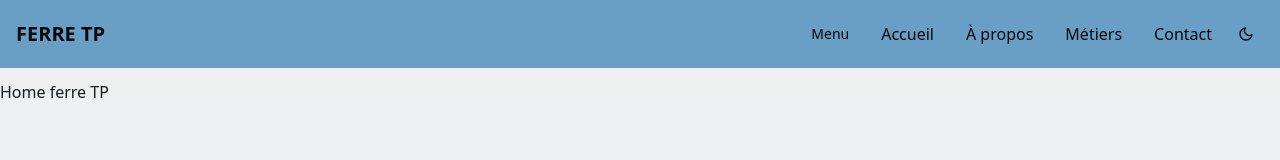
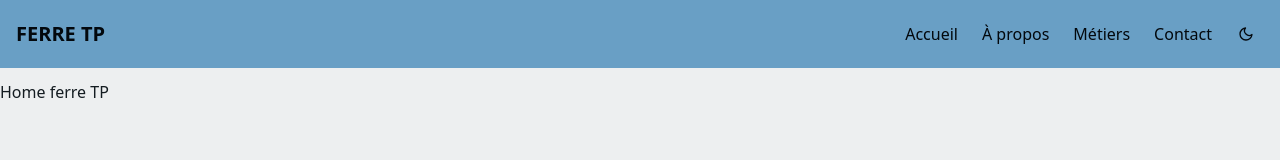
Before and after one commit to nono-dev-13/ferre-tp, a Next.js app: page / in a window 1280 px wide. Shown: the top 160 px of the page. Built offline with nearby package versions, Linux system fonts and the light colour scheme.

Commit message:
change mavigation and refacto

```diff
--- a/src/app/layout.tsx
+++ b/src/app/layout.tsx
@@ -1,7 +1,7 @@
 import type { Metadata } from 'next';
 import './globals.css';
 import { ReactNode } from 'react';
-import { Header } from '@/components/Header';
+import { Header } from '@/components/header/Header';
 import { Footer } from '@/components/Footer';
 
 export const metadata: Metadata = {
--- a/src/components/Footer.tsx
+++ b/src/components/Footer.tsx
@@ -2,9 +2,8 @@
 
 import Link from 'next/link';
 import { usePathname } from 'next/navigation';
-import { JSX } from 'react';
 
-function Footer(): JSX.Element {
+function Footer() {
   const pathname = usePathname();
   const showLegalLink = pathname !== '/legal-mentions';
   return (
--- a/src/components/MainNav.tsx
+++ /dev/null
@@ -1,50 +0,0 @@
-'use client';
-
-import Link from 'next/link';
-import { useState } from 'react';
-import { navigation } from '@/config/navigation';
-import { Button } from '@/components/ui/button';
-
-export function MainNav() {
-  const [open, setOpen] = useState(false);
-
-  return (
-    <>
-      <Button onClick={() => setOpen(true)} variant="ghost" aria-expanded={open}>
-        Menu
-      </Button>
-
-      <nav
-        className={`
-          ${open ? 'fixed inset-0 z-40 bg-background' : 'hidden'}
-          md:static md:block
-        `}
-      >
-        <ul
-          className={`
-            flex flex-col gap-6 p-8 text-xl
-            md:flex-row md:gap-8 md:p-0 md:text-base
-          `}
-        >
-          <li className="absolute right-4 top-4 md:hidden">
-            <Button onClick={() => setOpen(false)} aria-label="Fermer le menu" variant="ghost">
-              ×
-            </Button>
-          </li>
-
-          {navigation.map((item) => (
-            <li key={item.href}>
-              <Link
-                href={item.href}
-                onClick={() => setOpen(false)}
-                className="font-medium hover:opacity-70"
-              >
-                {item.label}
-              </Link>
-            </li>
-          ))}
-        </ul>
-      </nav>
-    </>
-  );
-}
--- a/src/components/Header.tsx
+++ b/src/components/header/Header.tsx
@@ -1,9 +1,9 @@
-import { JSX } from 'react';
 import { ThemeToggle } from '@/components/ThemeToggle';
 import Link from 'next/link';
-import { MainNav } from '@/components/MainNav';
+import { Nav } from '@/components/header/nav';
+import { MobileMenu } from '@/components/header/mobileMenu';
 
-function Header(): JSX.Element {
+function Header() {
   return (
     <header className="fixed top-0 left-0 w-full bg-primary text-primary-foreground p-4">
       <div className="container mx-auto flex justify-between items-center">
@@ -11,8 +11,11 @@ function Header(): JSX.Element {
           <h1 className="text-xl font-bold">FERRE TP</h1>
         </Link>
         <div className="flex items-center gap-4">
-          <MainNav />
+          <div className="hidden md:flex">
+            <Nav />
+          </div>
           <ThemeToggle />
+          <MobileMenu />
         </div>
       </div>
     </header>
--- /dev/null
+++ b/src/components/header/mobileMenu.tsx
@@ -0,0 +1,38 @@
+'use client';
+
+import { useState } from 'react';
+import { Button } from '@/components/ui/button';
+import { Menu, X } from 'lucide-react';
+import { Nav } from '@/components/header/nav';
+
+function MobileMenu() {
+  const [open, setOpen] = useState(false);
+
+  return (
+    <div className="md:hidden">
+      <Button
+        onClick={() => setOpen(true)}
+        variant="ghost"
+        className="md:hidden"
+        aria-expanded={open}
+      >
+        <Menu />
+      </Button>
+      {open && (
+        <div className="fixed inset-0 z-40 bg-background p-6">
+          <Button
+            onClick={() => setOpen(false)}
+            aria-label="Fermer le menu"
+            variant="ghost"
+            className="absolute right-4 top-4 md:hidden"
+          >
+            <X />
+          </Button>
+          <Nav />
+        </div>
+      )}
+    </div>
+  );
+}
+
+export { MobileMenu };
--- /dev/null
+++ b/src/components/header/nav.tsx
@@ -0,0 +1,17 @@
+import { INavigation, navigation } from '@/config/navigation';
+import Link from 'next/link';
+
+function Nav() {
+  return (
+    <ul className="flex flex-col md:flex-row gap-6">
+      {navigation.map((item: INavigation) => (
+        <li key={item.href}>
+          <Link href={item.href} className="font-medium hover:opacity-70">
+            {item.label}
+          </Link>
+        </li>
+      ))}
+    </ul>
+  );
+}
+export { Nav };
--- a/src/config/navigation.ts
+++ b/src/config/navigation.ts
@@ -1,4 +1,8 @@
-export const navigation = [
+export interface INavigation {
+  label: string;
+  href: string;
+}
+export const navigation: INavigation[] = [
   { label: 'Accueil', href: '/' },
   { label: 'À propos', href: '/about' },
   { label: 'Métiers', href: '/expertise' },
```
